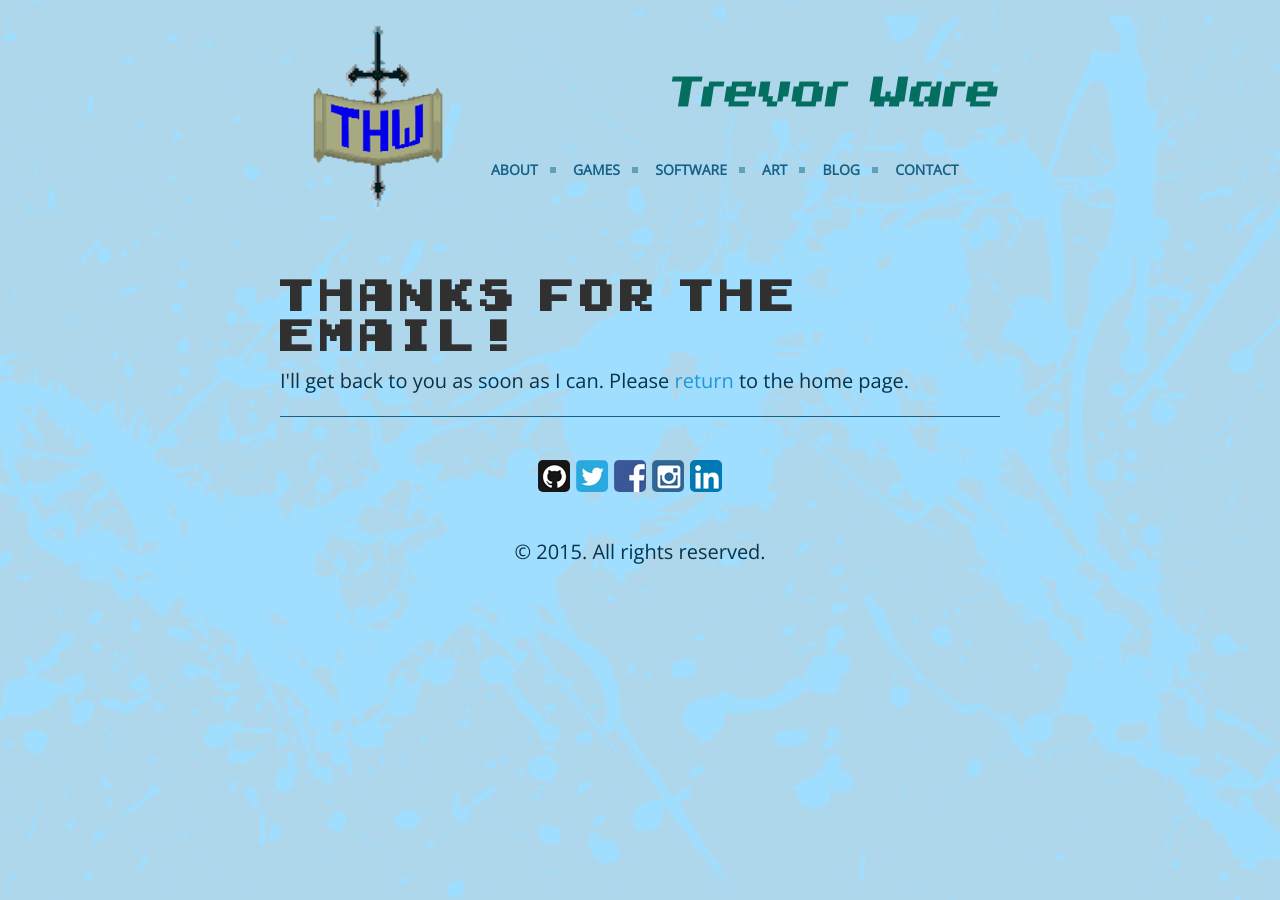
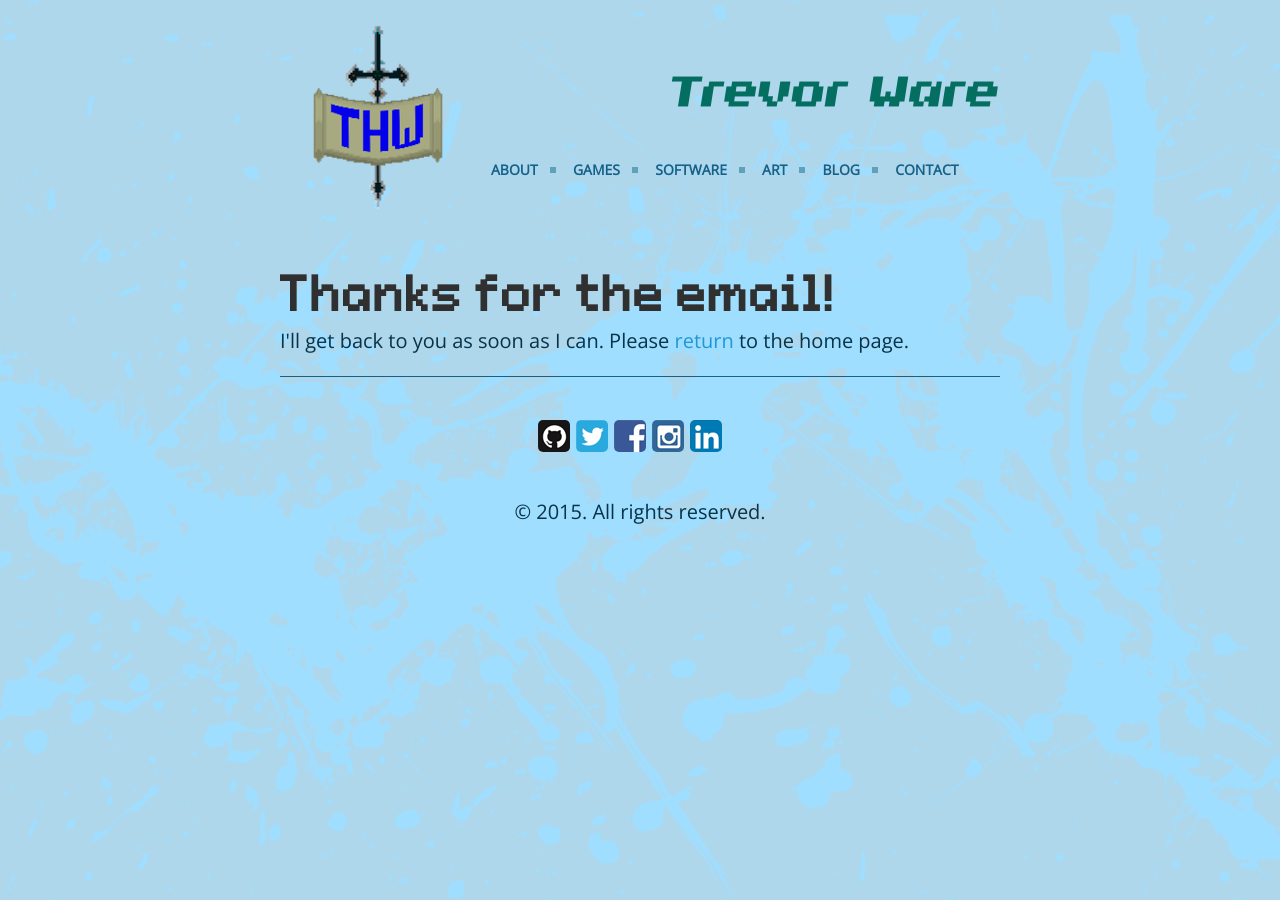
Before and after one commit to twarrre/twarrre.github.io, a Jekyll site: the page built from thanks.html, in a window 1280 px wide. Built offline with Jekyll 4.4.1, drawn with Linux system fonts in a browser that asks for light colours.

Commit message:
Hopefully the last font.

```diff
--- a/public/css/poole.css
+++ b/public/css/poole.css
@@ -48,7 +48,7 @@
 
 @font-face {
     font-family: bitFont;
-    src: url(/assets/fonts/GameBoy.ttf);
+    src: url(/assets/fonts/Golden-Sun.ttf);
 }
 
 html,
```
Also changed, not shown: assets/fonts/Golden-Sun.ttf (added).
